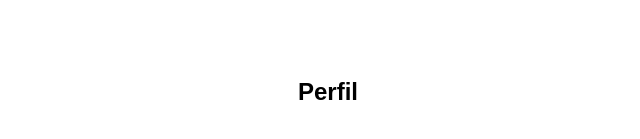
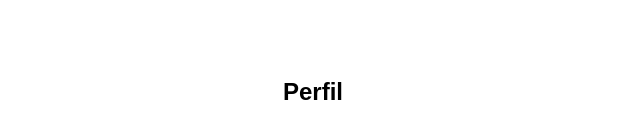
Before and after one commit to PedrosoEnzo/cripto, a React (Vite) app in the folder cripto-react/: page /perfil in a window 1280 px wide. Shown: the part 299-438 px from the top of the page, without its empty margins (312-952 px from the left). Built offline with nearby package versions, Linux system fonts and the light colour scheme.

Commit message:
finalizando DropDown de perfil

```diff
--- a/cripto-react/src/components/LessonCard.jsx
+++ b/cripto-react/src/components/LessonCard.jsx
@@ -25,8 +25,6 @@ export default function LessonCard({ lesson, isCompleted, onComplete, onLessonCl
       }}
     >
       <div className={styles.info}>
-
-        <img src={teste} alt="Imagem da lição" style={{ width: '100%', height: '56px', position: 'revert', borderRadius: '18px', marginTop: '14px'}} />
         <h3>{lesson.title}</h3>
         <p>{lesson.description}</p>
       </div>
--- a/cripto-react/src/components/ProfilePage.jsx
+++ b/cripto-react/src/components/ProfilePage.jsx
@@ -12,18 +12,18 @@ const ProfilePage = () => {
   return (
     <div className={styles.container}>
       <div className={styles.dropdownHeader} onClick={toggleDropdown}>
-      <h2 className={styles.name}>Perfil</h2>
+        <h2 className={styles.toggleh2}>Perfil</h2>
         <span className={styles.arrow}>{isOpen ? '▲' : '▼'}</span>
       </div>
 
       {isOpen && (
         <div className={styles.profileContainer}>
-                  <h2 className={styles.name}>Cassia Pedrosa</h2>
-          <p className={styles.email}>caca_jobs@gmail.com</p>
+          <h2 className={styles.name}>Cassia Pedrosa</h2>
           <p className={styles.bio}>Apaixonado por tecnologia e investimentos.</p>
           <div className={styles.levelSection}>
             <h3 className={styles.levelTitle}>Nível: {userLevel}</h3>
-            <button>editar</button>
+            <br />
+            <button classname={styles.btnEdit}>editar</button>
           </div>
         </div>
       )}
--- a/cripto-react/src/components/ProfilePage.module.css
+++ b/cripto-react/src/components/ProfilePage.module.css
@@ -4,10 +4,14 @@
     align-items: center;
     min-height: 100vh;
     background: #fff;
-    padding: 10px;
+    padding: 20px;
 }
-.dropdownHeade .toggle h2 {
+.dropdownHeader .toggleh2 {
     color: #000;
+}
+
+.dropdownHeader {
+    margin-right: 30px;
 }
 
 .profileContainer {
@@ -34,6 +38,7 @@
     color: #666;
     text-align: center;
     margin-left: 0;
+    margin-top: 10px;
 }
 
 .levelSection {
@@ -45,3 +50,7 @@
     color: #3f025b;
     margin: 0;
 }
+
+.btnEdit {
+    background: linear-gradient(90deg, #3f025b, #b12092);
+}
```
